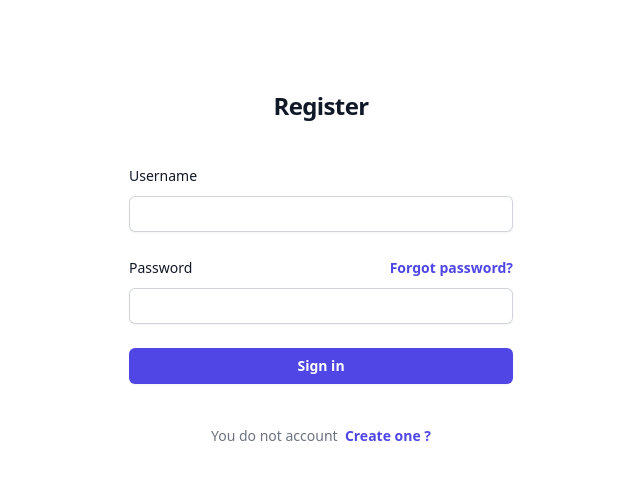
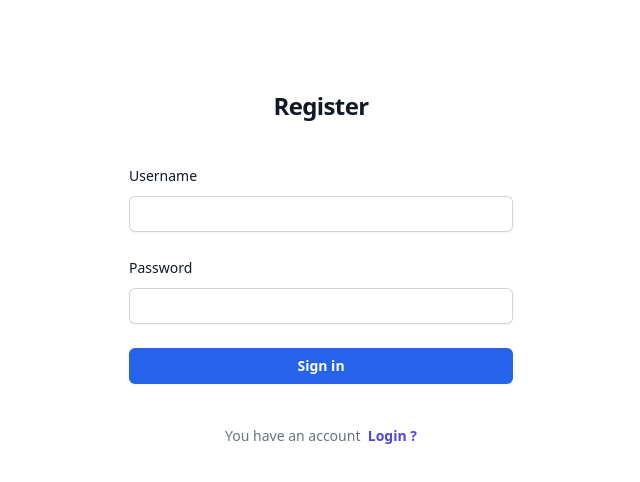
Before and after one commit to giangtruong2302/CodingAhamoveInterview, a Next.js app: page /register in a window 1280 px wide. Shown: the top 482 px of the page, without its empty margins (319-959 px from the left). Built offline with nearby package versions, Linux system fonts and the light colour scheme.

Commit message:
fix some bug to complete some feature todo app

```diff
--- a/pages/login.js
+++ b/pages/login.js
@@ -68,14 +68,6 @@ const Login = () => {
                 >
                   Password
                 </label>
-                <div className="text-sm">
-                  <a
-                    href="#"
-                    className="font-semibold text-indigo-600 hover:text-indigo-500"
-                  >
-                    Forgot password?
-                  </a>
-                </div>
               </div>
               <div className="mt-2">
                 <input
@@ -94,7 +86,7 @@ const Login = () => {
             <div>
               <button
                 onClick={handleLogin}
-                className={`flex w-full justify-center rounded-md bg-indigo-600 px-3 py-1.5 text-sm font-semibold leading-6 text-white shadow-sm hover:bg-indigo-500 focus-visible:outline focus-visible:outline-2 focus-visible:outline-offset-2 focus-visible:outline-indigo-600 ${
+                className={`flex w-full justify-center rounded-md bg-blue-600 px-3 py-1.5 text-sm font-semibold leading-6 text-white shadow-sm hover:bg-blue-400 focus-visible:outline focus-visible:outline-2 focus-visible:outline-offset-2 focus-visible:outline-indigo-600 ${
                   isLoadingLogin ? "opacity-50 cursor-not-allowed" : ""
                 }`}
               >
@@ -104,7 +96,7 @@ const Login = () => {
           </div>
 
           <p className="mt-10 text-center text-sm text-gray-500">
-            You do not account &nbsp;
+            You do not an account &nbsp;
             <Link
               href={"/register"}
               className="font-semibold leading-6 text-indigo-600 hover:text-indigo-500"
--- a/pages/register.js
+++ b/pages/register.js
@@ -1,4 +1,5 @@
 import Image from "next/image";
+import Link from "next/link";
 import { useRouter } from "next/navigation";
 import React, { useEffect, useState } from "react";
 
@@ -58,14 +59,6 @@ const Register = () => {
                 >
                   Password
                 </label>
-                <div className="text-sm">
-                  <a
-                    href="#"
-                    className="font-semibold text-indigo-600 hover:text-indigo-500"
-                  >
-                    Forgot password?
-                  </a>
-                </div>
               </div>
               <div className="mt-2">
                 <input
@@ -84,7 +77,7 @@ const Register = () => {
             <div>
               <button
                 onClick={handleRegistation}
-                className="flex w-full justify-center rounded-md bg-indigo-600 px-3 py-1.5 text-sm font-semibold leading-6 text-white shadow-sm hover:bg-indigo-500 focus-visible:outline focus-visible:outline-2 focus-visible:outline-offset-2 focus-visible:outline-indigo-600"
+                className="flex w-full justify-center rounded-md bg-blue-600 px-3 py-1.5 text-sm font-semibold leading-6 text-white shadow-sm hover:bg-blue-400 focus-visible:outline focus-visible:outline-2 focus-visible:outline-offset-2 focus-visible:outline-indigo-600"
               >
                 Sign in
               </button>
@@ -92,13 +85,13 @@ const Register = () => {
           </div>
 
           <p className="mt-10 text-center text-sm text-gray-500">
-            You do not account &nbsp;
-            <a
-              href="#"
+            You have an account &nbsp;
+            <Link
+              href="/login"
               className="font-semibold leading-6 text-indigo-600 hover:text-indigo-500"
             >
-              Create one ?
-            </a>
+              Login ?
+            </Link>
           </p>
         </div>
       </div>
```
